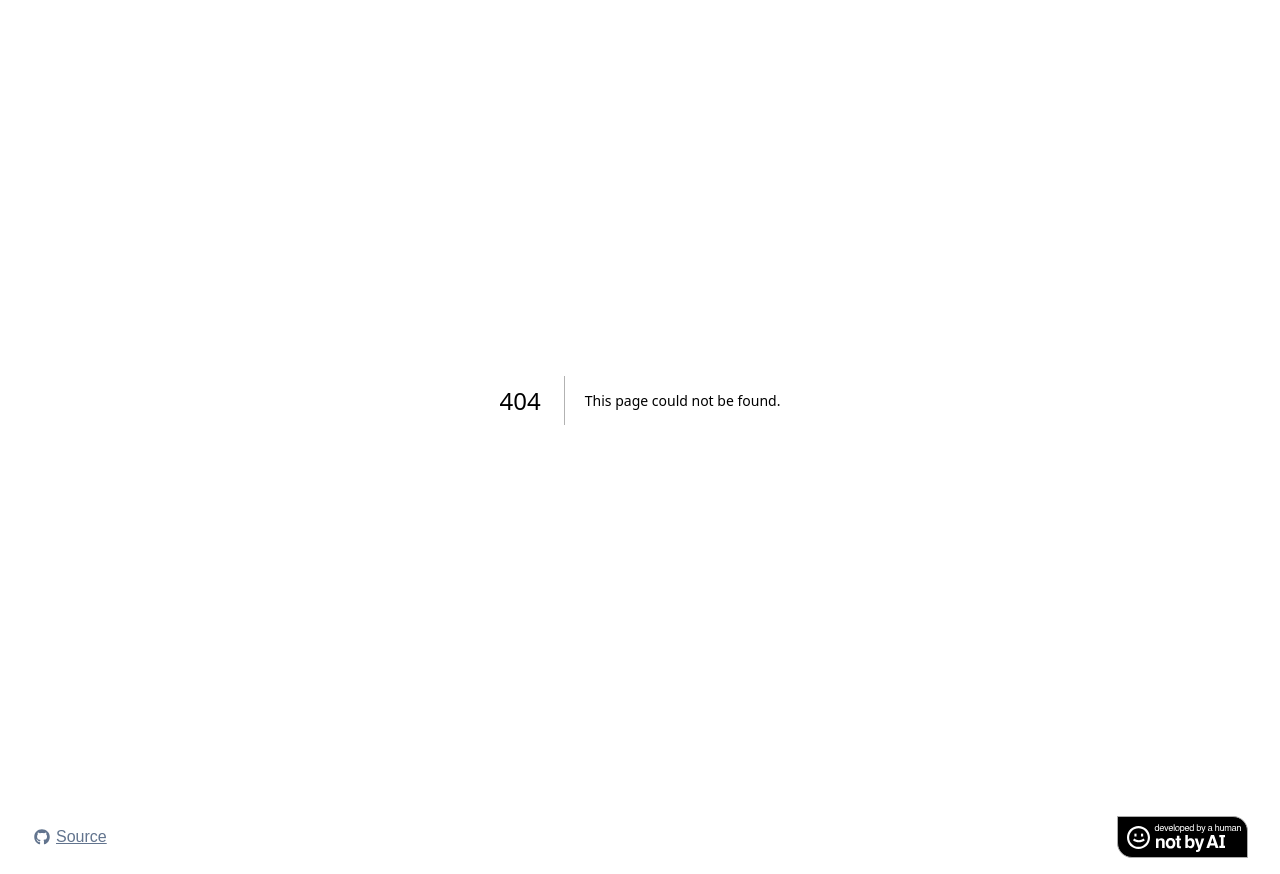
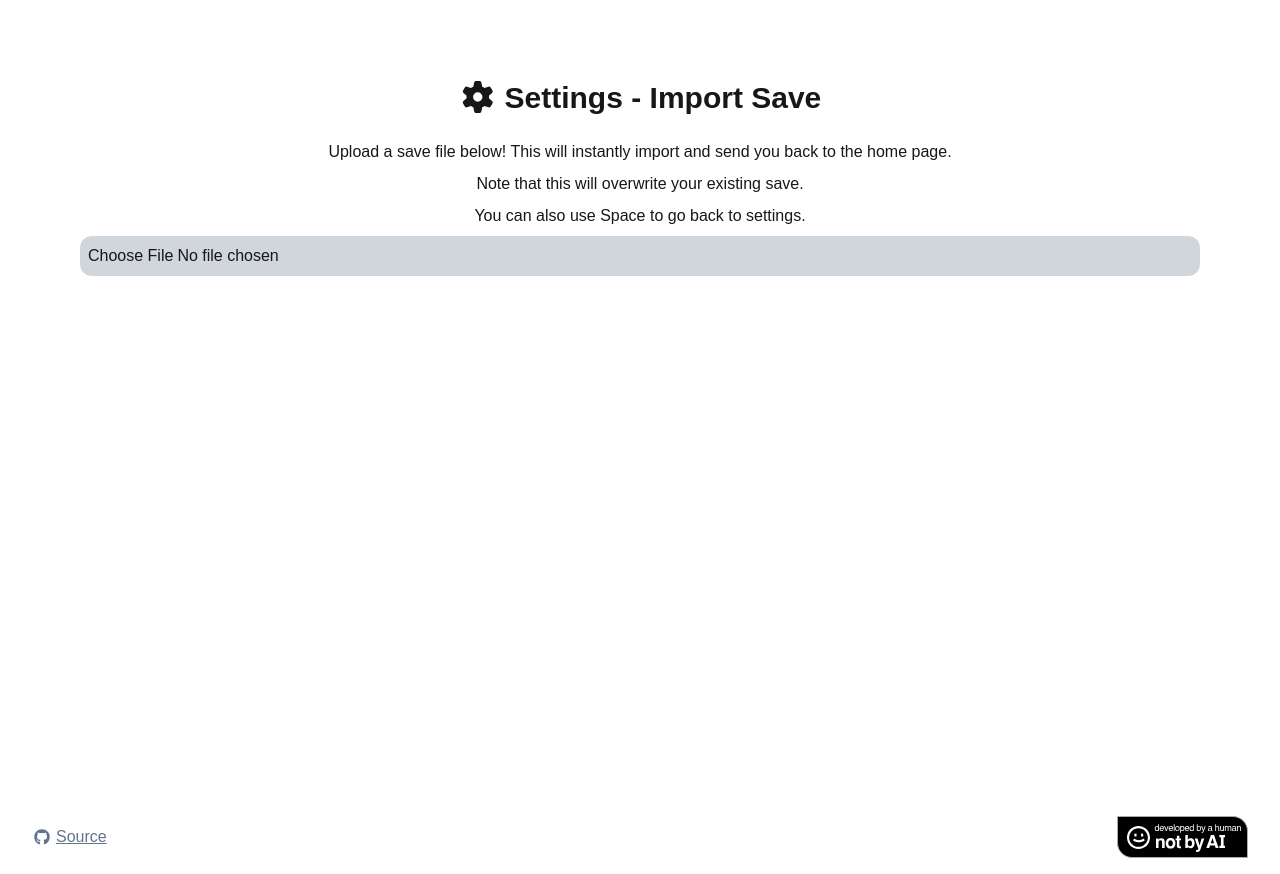
Before and after one commit to aelithron/stellepet, a Next.js app: page /settings/import in a window 1280 px wide. Before the commit this address had no page. Built offline with nearby package versions, Linux system fonts and the light colour scheme.

Commit message:
add importing saves

```diff
--- /dev/null
+++ b/app/settings/import/import.module.tsx
@@ -0,0 +1,45 @@
+"use client";
+import Key, { getKey } from "@/app/key.module";
+import { useRouter } from "next/navigation";
+import { ChangeEvent, useEffect, useRef } from "react";
+
+export default function ImportSave() {
+  const router = useRouter();
+  const key = useRef<string | null>(null);
+  function readFile(e: ChangeEvent<HTMLInputElement>) {
+    e.preventDefault();
+    if (!e.target.files || e.target.files.length < 1) return;
+    const reader = new FileReader();
+    reader.onload = (e) => {
+      if (!e.target || !e.target.result) return;
+      const res = JSON.parse(e.target.result.toString());
+      if (!res || !res.pats || !res.autoPetters || !res.catEars) return;
+      localStorage.setItem("pats", res.pats);
+      localStorage.setItem("autoPetters", res.autoPetters);
+      localStorage.setItem("catEars", res.catEars);
+      router.push("/");
+    }
+    reader.readAsText(e.target.files[0]);
+  }
+  useEffect(() => { key.current = getKey(); }, []);
+  useEffect(() => {
+    function down(e: KeyboardEvent) {
+      if (e.key === key.current) {
+        e.preventDefault();
+        router.push("/settings");
+        return;
+      }
+    }
+    addEventListener("keydown", down);
+    return () => { removeEventListener("keydown", down); }
+  // eslint-disable-next-line react-hooks/exhaustive-deps
+  }, []);
+  return (
+    <div className="flex flex-col gap-2 text-center">
+      <p>Upload a save file below! This will instantly import and send you back to the home page.</p>
+      <p>Note that this will overwrite your existing save.</p>
+      <p>You can also use <Key /> to go back to settings.</p>
+      <input type="file" className="bg-gray-300 dark:bg-gray-800 p-2 rounded-xl" onChange={(e) => readFile(e)} />
+    </div>
+  );
+}
--- /dev/null
+++ b/app/settings/import/page.tsx
@@ -0,0 +1,15 @@
+import { Metadata } from "next";
+import { FontAwesomeIcon } from "@fortawesome/react-fontawesome";
+import { faGear } from "@fortawesome/free-solid-svg-icons";
+import ImportSave from "./import.module";
+
+export const dynamic = "force-dynamic";
+export const metadata: Metadata = { title: "import - settings" };
+export default function Page() {
+  return (
+    <main className="flex flex-col min-h-screen p-8 md:p-20">
+      <h1 className="text-center mb-6 text-3xl font-semibold"><FontAwesomeIcon icon={faGear} /> Settings - Import Save</h1>
+      <ImportSave />
+    </main>
+  );
+}
```
